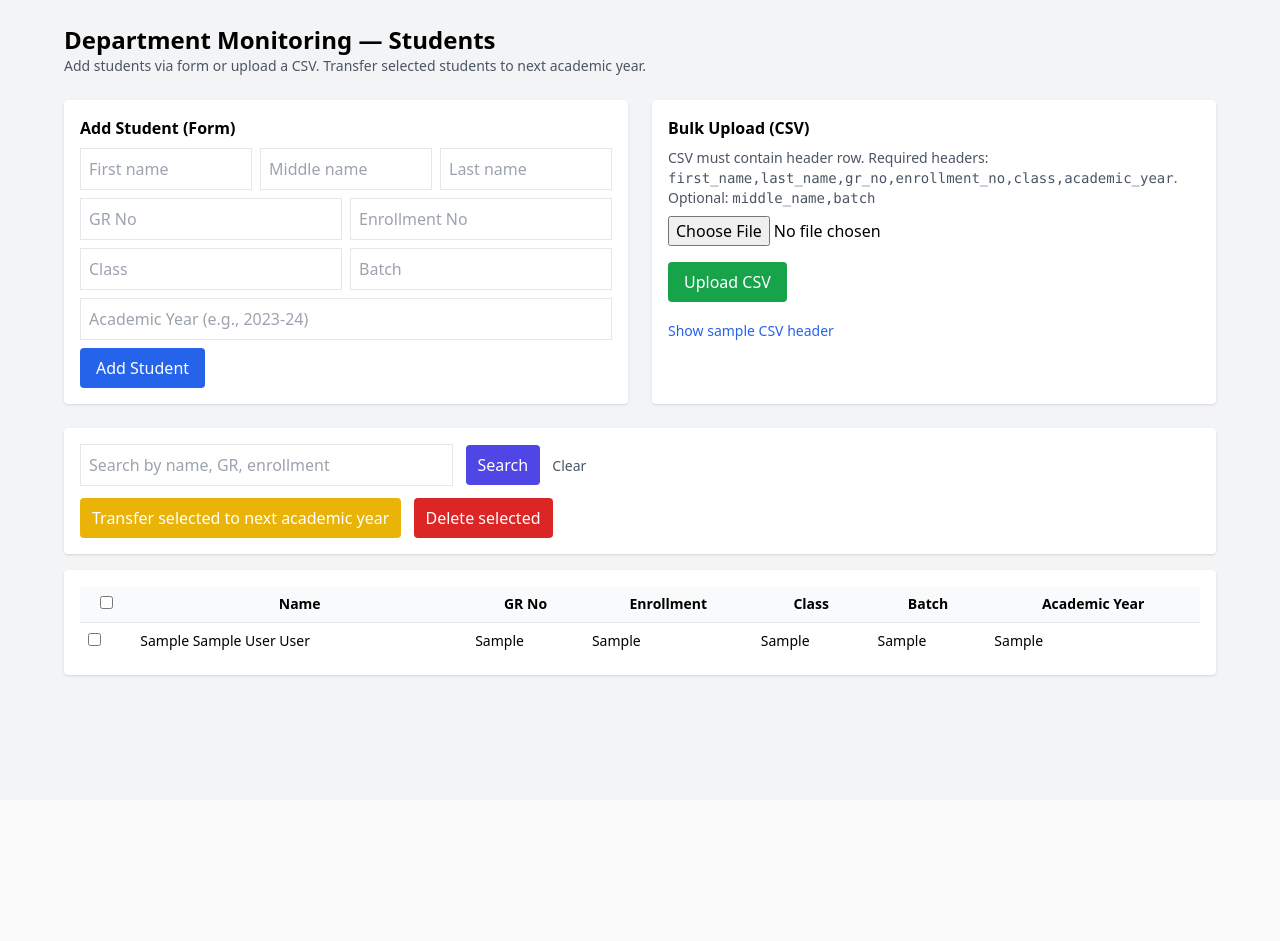
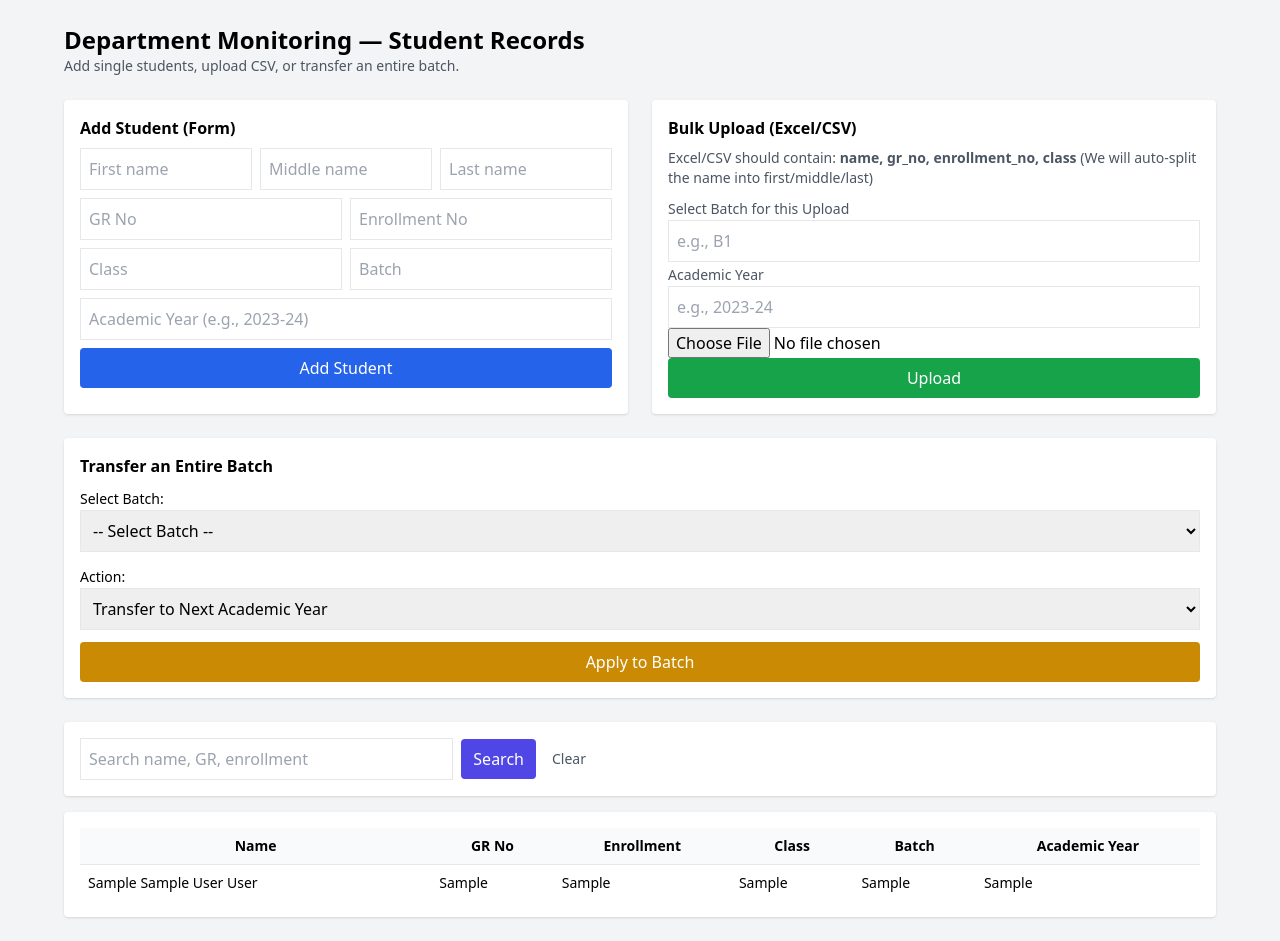
Before and after one commit to dhruvi013/Management-Monitoring-System, a PHP site: page / in a window 1280 px wide. Before the commit the page ends 677 px from the top, so only its background shows below. Run offline with PHP 8.4, Linux system fonts and the light colour scheme; tables that the repository leaves empty hold one stand-in row (values such as "Sample post"); some libraries are stand-ins or nearby versions.

Commit message:
CRUD of student with new correct format- not working on xlsx

```diff
--- a/frontend/index.php
+++ b/frontend/index.php
@@ -3,18 +3,26 @@
 require_once __DIR__ . '/../backend/db.php';
 require_once __DIR__ . '/../backend/helpers.php';
 
-// fetch students
+// Fetch students
 $search = $_GET['search'] ?? '';
 $params = [];
 $where = '';
+
 if ($search !== '') {
-    $where = "WHERE first_name LIKE :s OR last_name LIKE :s OR gr_no LIKE :s OR enrollment_no LIKE :s";
+    $where = "WHERE first_name LIKE :s
+              OR last_name LIKE :s
+              OR gr_no LIKE :s
+              OR enrollment_no LIKE :s";
     $params[':s'] = "%$search%";
 }
 
 $stmt = $pdo->prepare("SELECT * FROM students $where ORDER BY academic_year DESC, class, batch, last_name");
 $stmt->execute($params);
 $students = $stmt->fetchAll();
+
+// Fetch distinct batches for dropdown
+$batchStmt = $pdo->query("SELECT DISTINCT batch FROM students WHERE batch IS NOT NULL AND batch != '' ORDER BY batch");
+$batches = $batchStmt->fetchAll();
 
 $msg = $_GET['msg'] ?? '';
 $type = $_GET['type'] ?? '';
@@ -26,14 +34,15 @@ $type = $_GET['type'] ?? '';
   <meta charset="utf-8">
   <title>Department Monitoring - Students</title>
   <meta name="viewport" content="width=device-width,initial-scale=1">
-  <!-- Tailwind CDN -->
   <script src="https://cdn.tailwindcss.com"></script>
 </head>
+
 <body class="bg-gray-100 p-6">
 <div class="max-w-6xl mx-auto">
+
   <header class="mb-6">
-      <h1 class="text-2xl font-bold">Department Monitoring — Students</h1>
-      <p class="text-sm text-gray-600">Add students via form or upload a CSV. Transfer selected students to next academic year.</p>
+    <h1 class="text-2xl font-bold">Department Monitoring — Student Records</h1>
+    <p class="text-sm text-gray-600">Add single students, upload CSV, or transfer an entire batch.</p>
   </header>
 
   <?php if ($msg): ?>
@@ -42,8 +51,10 @@ $type = $_GET['type'] ?? '';
     </div>
   <?php endif; ?>
 
+  <!-- TWO COLUMN SECTION -->
   <section class="grid grid-cols-1 md:grid-cols-2 gap-6 mb-6">
-      <!-- Add single student -->
+
+    <!-- Add Student Form -->
     <div class="bg-white p-4 rounded shadow">
       <h2 class="font-semibold mb-2">Add Student (Form)</h2>
       <form method="post" action="../backend/add_student.php" class="space-y-2">
@@ -60,53 +71,86 @@ $type = $_GET['type'] ?? '';
           <input required name="class" placeholder="Class" class="border p-2 w-1/2" />
           <input name="batch" placeholder="Batch" class="border p-2 w-1/2" />
         </div>
-          <div>
         <input required name="academic_year" placeholder="Academic Year (e.g., 2023-24)" class="border p-2 w-full" />
-          </div>
-          <div>
-            <button type="submit" class="bg-blue-600 text-white px-4 py-2 rounded">Add Student</button>
-          </div>
+        <button class="bg-blue-600 text-white px-4 py-2 rounded w-full">Add Student</button>
       </form>
     </div>
 
-      <!-- Upload CSV -->
+    <!-- BULK UPLOAD CSV -->
     <div class="bg-white p-4 rounded shadow">
-        <h2 class="font-semibold mb-2">Bulk Upload (CSV)</h2>
-        <p class="text-sm text-gray-600 mb-2">CSV must contain header row. Required headers: <code>first_name,last_name,gr_no,enrollment_no,class,academic_year</code>. Optional: <code>middle_name,batch</code></p>
-        <form method="post" action="../backend/upload_csv.php" enctype="multipart/form-data" class="space-y-2">
-          <input type="file" accept=".csv" name="csv_file" required />
-          <div>
-            <button type="submit" class="bg-green-600 text-white px-4 py-2 rounded mt-2">Upload CSV</button>
-          </div>
-        </form>
-        <div class="mt-4">
-          <a href="#" onclick="alert('Sample CSV header:\\nfirst_name,middle_name,last_name,gr_no,enrollment_no,class,batch,academic_year'); return false;" class="text-sm text-blue-600">Show sample CSV header</a>
-        </div>
-      </div>
-    </section>
+      <h2 class="font-semibold mb-2">Bulk Upload (Excel/CSV)</h2>
 
-    <!-- Controls: search, transfer, delete -->
-    <div class="bg-white p-4 rounded shadow mb-4">
-      <form method="get" class="mb-3">
-        <input name="search" placeholder="Search by name, GR, enrollment" value="<?= h($search) ?>" class="border p-2 w-1/3" />
-        <button class="px-3 py-2 bg-indigo-600 text-white rounded ml-2">Search</button>
-        <a href="index.php" class="ml-2 text-sm text-gray-600">Clear</a>
-      </form>
+      <p class="text-sm text-gray-600 mb-2">
+        Excel/CSV should contain: <b>name, gr_no, enrollment_no, class</b>
+        (We will auto-split the name into first/middle/last)
+      </p>
 
-      <form method="post" action="../backend/transfer.php" id="transferForm">
-        <input type="hidden" name="student_ids" id="transfer_ids" />
-        <button type="button" onclick="submitTransfer()" class="bg-yellow-500 text-white px-3 py-2 rounded">Transfer selected to next academic year</button>
-        <button type="button" onclick="submitDelete()" class="bg-red-600 text-white px-3 py-2 rounded ml-2">Delete selected</button>
+      <!-- <form method="post" action="../backend/upload_file.php" enctype="multipart/form-data" class="space-y-3"> -->
+        <form method="post" action="../backend/upload_file.php" enctype="multipart/form-data">
+
+        <label class="block">
+          <span class="text-sm text-gray-600">Select Batch for this Upload</span>
+          <input type="text" name="batch" required placeholder="e.g., B1" class="border p-2 w-full" />
+        </label>
+
+        <label class="block">
+          <span class="text-sm text-gray-600">Academic Year</span>
+          <input type="text" name="academic_year" required placeholder="e.g., 2023-24" class="border p-2 w-full" />
+        </label>
+
+        <input type="file" name="file" accept=".csv,.xlsx,.xls,.ods" required>
+
+
+        <button class="bg-green-600 text-white px-4 py-2 rounded w-full">Upload</button>
       </form>
     </div>
 
-    <!-- Students table -->
+  </section>
+
+  <!-- BATCH TRANSFER -->
+  <div class="bg-white p-4 rounded shadow mb-6">
+    <h2 class="font-semibold mb-2">Transfer an Entire Batch</h2>
+
+    <form method="post" action="../backend/transfer.php" class="space-y-3">
+
+      <label class="block">
+        <span class="text-sm">Select Batch:</span>
+        <select name="batch" required class="border p-2 w-full">
+          <option value="">-- Select Batch --</option>
+          <?php foreach ($batches as $b): ?>
+            <option value="<?= h($b['batch']) ?>"><?= h($b['batch']) ?></option>
+          <?php endforeach; ?>
+        </select>
+      </label>
+
+      <label class="block">
+        <span class="text-sm">Action:</span>
+        <select name="action" required class="border p-2 w-full">
+          <option value="transfer">Transfer to Next Academic Year</option>
+          <option value="no_transfer">Do NOT Transfer</option>
+        </select>
+      </label>
+
+      <button class="bg-yellow-600 text-white px-4 py-2 rounded w-full">
+        Apply to Batch
+      </button>
+    </form>
+  </div>
+
+  <!-- SEARCH BAR -->
+  <div class="bg-white p-4 rounded shadow mb-4">
+    <form method="get" class="flex items-center gap-2">
+      <input name="search" placeholder="Search name, GR, enrollment" value="<?= h($search) ?>" class="border p-2 w-1/3" />
+      <button class="px-3 py-2 bg-indigo-600 text-white rounded">Search</button>
+      <a href="index.php" class="text-sm text-gray-600 ml-2">Clear</a>
+    </form>
+  </div>
+
+  <!-- STUDENTS TABLE -->
   <div class="bg-white p-4 rounded shadow">
-      <form id="studentsForm">
     <table class="min-w-full text-sm">
       <thead class="bg-gray-50">
         <tr>
-            <th class="p-2"><input type="checkbox" id="selectAll" /></th>
           <th class="p-2">Name</th>
           <th class="p-2">GR No</th>
           <th class="p-2">Enrollment</th>
@@ -117,12 +161,11 @@ $type = $_GET['type'] ?? '';
       </thead>
       <tbody>
       <?php if (count($students) === 0): ?>
-          <tr><td colspan="7" class="p-4 text-center text-gray-500">No students found.</td></tr>
+        <tr><td colspan="6" class="p-4 text-center text-gray-500">No students found.</td></tr>
       <?php else: ?>
         <?php foreach ($students as $s): ?>
           <tr class="border-t">
-              <td class="p-2"><input type="checkbox" class="selectBox" value="<?= $s['id'] ?>" /></td>
-              <td class="p-2"><?= h($s['first_name'] . ' ' . ($s['middle_name'] ? $s['middle_name'] . ' ' : '') . $s['last_name']) ?></td>
+            <td class="p-2"><?= h($s['first_name'] . ' ' . ($s['middle_name'] ? $s['middle_name'].' ' : '') . $s['last_name']) ?></td>
             <td class="p-2"><?= h($s['gr_no']) ?></td>
             <td class="p-2"><?= h($s['enrollment_no']) ?></td>
             <td class="p-2"><?= h($s['class']) ?></td>
@@ -133,59 +176,8 @@ $type = $_GET['type'] ?? '';
       <?php endif; ?>
       </tbody>
     </table>
-      </form>
   </div>
 
-    <!-- Hidden forms for transfer & delete posts -->
-    <form id="transferPostForm" method="post" action="../backend/transfer.php" style="display:none;">
-      <!-- we'll add input elements dynamically -->
-    </form>
-
-    <form id="deletePostForm" method="post" action="../backend/delete.php" style="display:none;">
-    </form>
-
 </div>
-
-  <script>
-    // simple select all
-    document.getElementById('selectAll').addEventListener('change', function() {
-        document.querySelectorAll('.selectBox').forEach(cb => cb.checked = this.checked);
-    });
-
-    function getSelectedIds() {
-      return Array.from(document.querySelectorAll('.selectBox:checked')).map(cb => cb.value);
-    }
-
-    function submitTransfer() {
-      const ids = getSelectedIds();
-      if (ids.length === 0) { alert('Select at least one student'); return; }
-      // create inputs in hidden form and submit
-      const form = document.getElementById('transferPostForm');
-      form.innerHTML = '';
-      ids.forEach(id => {
-        const input = document.createElement('input');
-        input.type = 'hidden';
-        input.name = 'student_ids[]';
-        input.value = id;
-        form.appendChild(input);
-      });
-      if (confirm('Transfer selected students to next academic year?')) form.submit();
-    }
-
-    function submitDelete() {
-      const ids = getSelectedIds();
-      if (ids.length === 0) { alert('Select at least one student'); return; }
-      const form = document.getElementById('deletePostForm');
-      form.innerHTML = '';
-      ids.forEach(id => {
-        const input = document.createElement('input');
-        input.type = 'hidden';
-        input.name = 'student_ids[]';
-        input.value = id;
-        form.appendChild(input);
-      });
-      if (confirm('Delete selected students? This action cannot be undone.')) form.submit();
-    }
-  </script>
 </body>
 </html>
```
Also changed, not shown: backend/add_student.php (+13 -10 lines), backend/delete.php (+10 -1 lines), backend/transfer.php (+37 -14 lines), backend/upload_csv.php (deleted, +0 -119 lines), backend/upload_file.php (added, +211 -0 lines), sql/database.sql (+16 -8 lines). Lines whose indentation alone changed are shown as unchanged.
